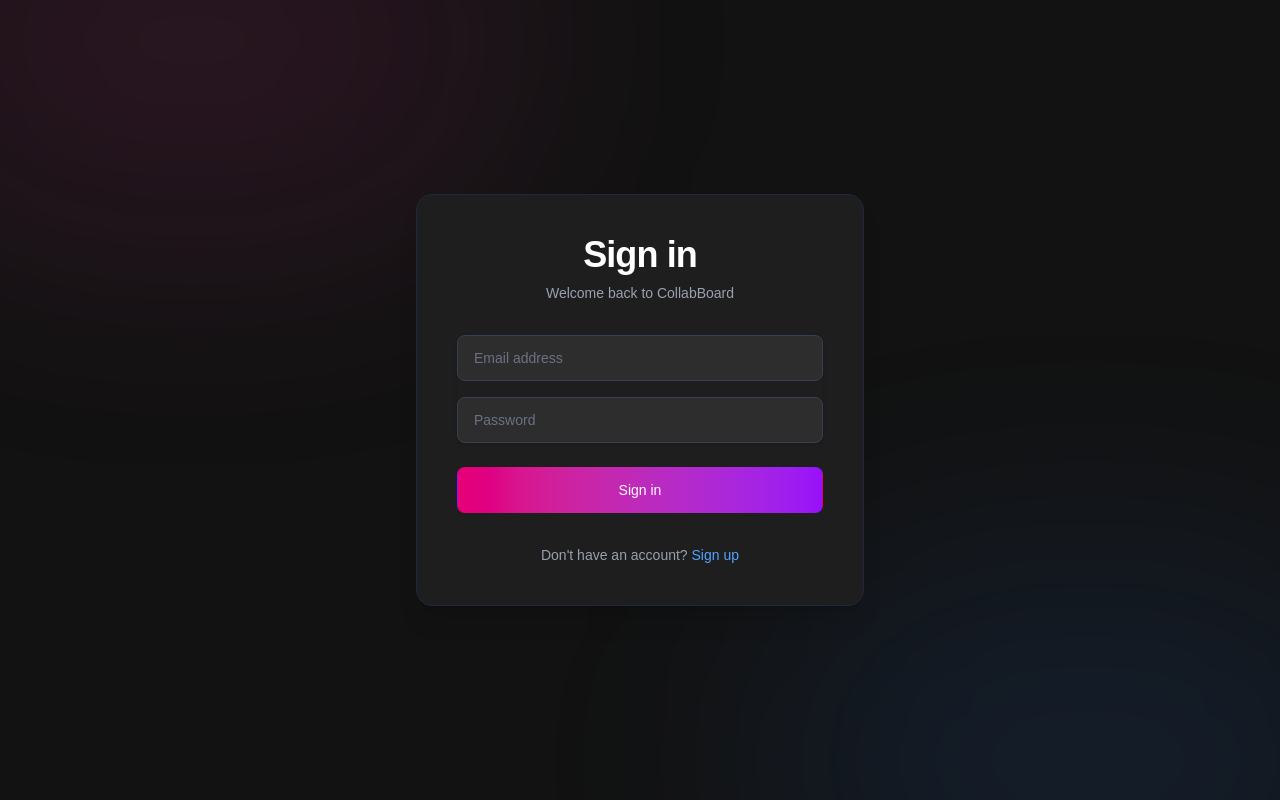
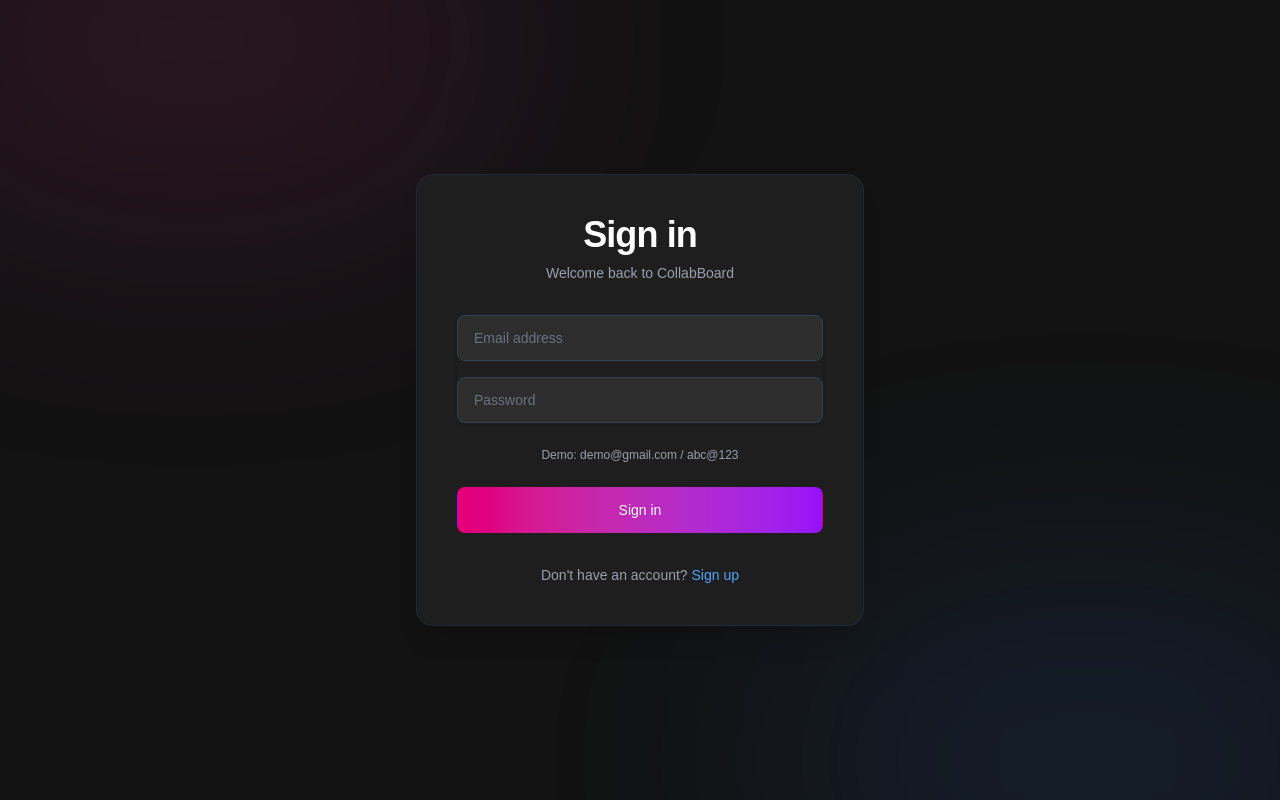
Before and after one commit to rookiemaniesh/CollabDraw, a Next.js app in the folder apps/frontend/: page /signin in a window 1280 px wide. Built offline with nearby package versions, Linux system fonts and the light colour scheme; no server answers.

Commit message:
user feedback

```diff
--- a/apps/frontend/components/Auth.tsx
+++ b/apps/frontend/components/Auth.tsx
@@ -1,5 +1,4 @@
 "use client";
-
 import { HTTP_BACKEND } from "@/config";
 import axios from "axios";
 import Link from "next/link";
@@ -9,8 +8,6 @@
 interface AuthProps {
     type: "signin" | "signup";
 }
-
-
 export const Auth = ({ type }: AuthProps) => {
     const [name, setName] = useState("");
     const [email, setEmail] = useState("");
@@ -110,6 +107,12 @@
                         </div>
                     </div>
 
+                    {type === "signin" && (
+                        <p className="text-xs text-gray-400 text-center">
+                            Demo: demo@gmail.com / abc@123
+                        </p>
+                    )}
+
                     <div>
                         <button
                             type="button"
```
